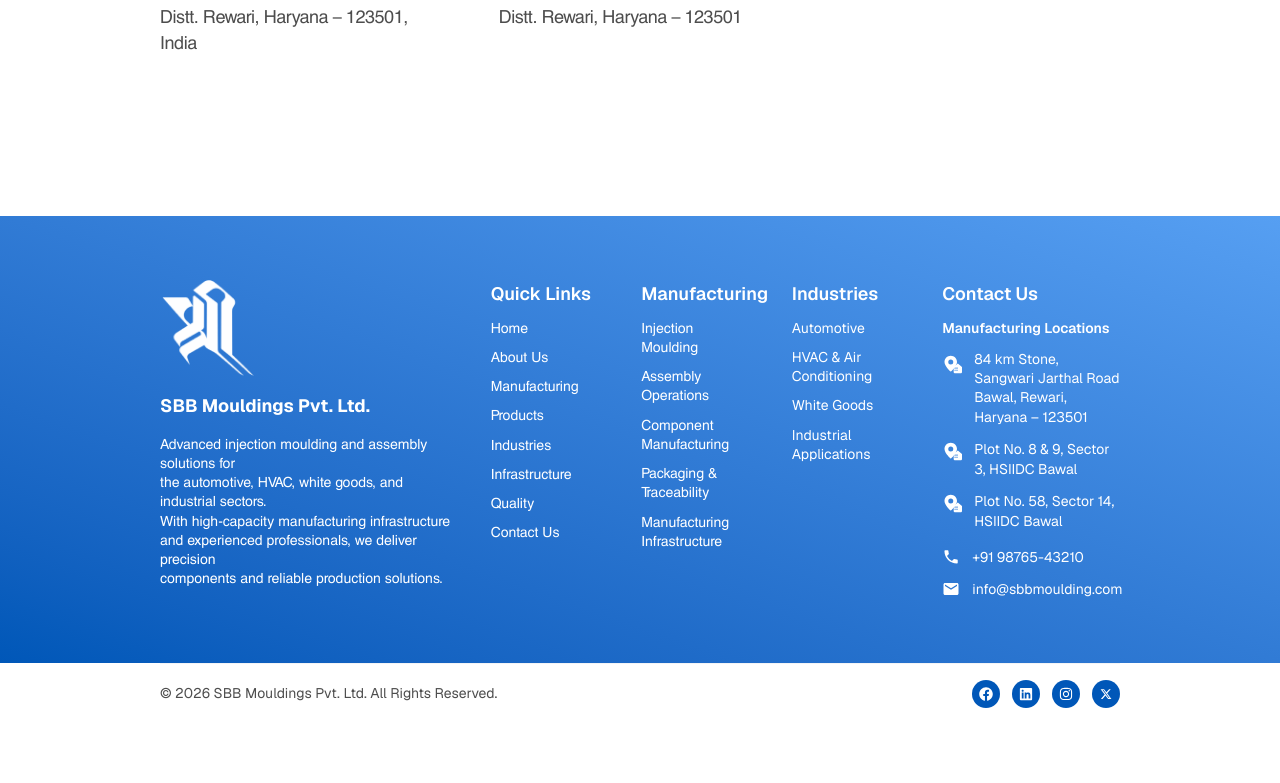
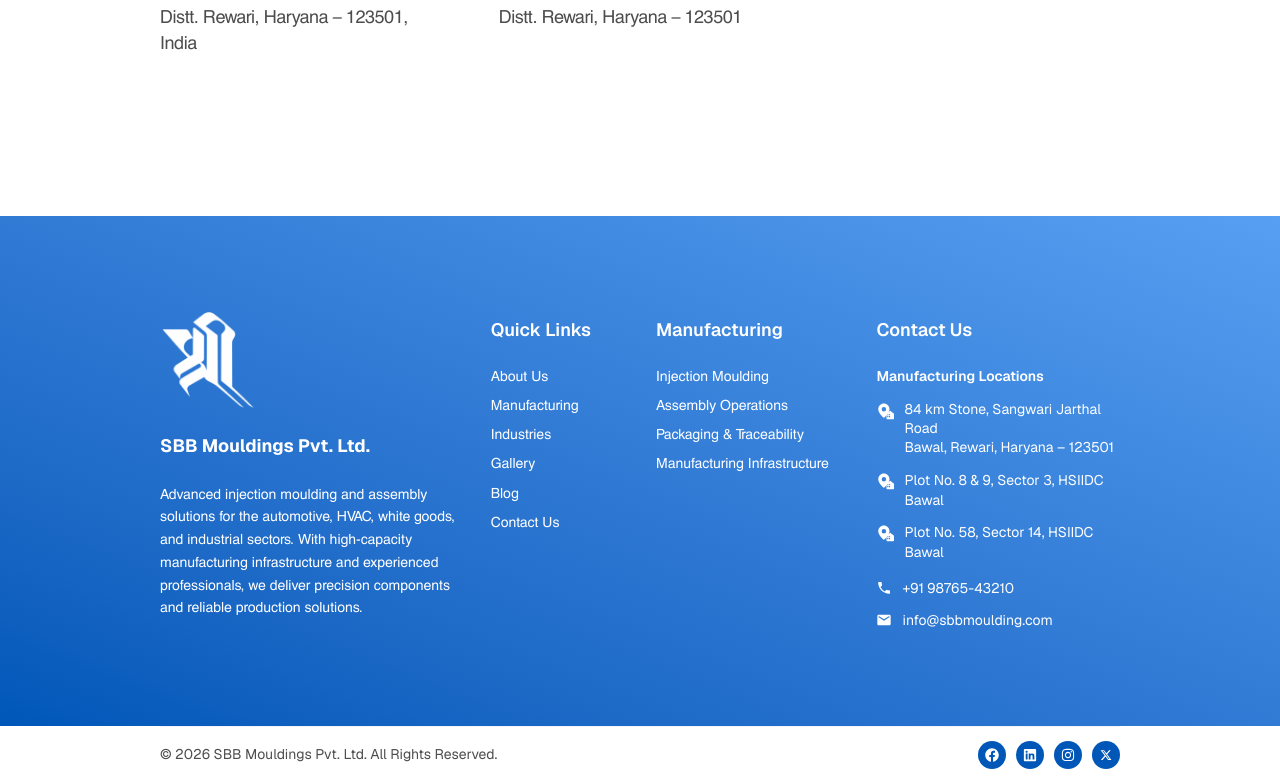
Before and after one commit to Chandail-Kajal/sbb-modulings, a Next.js app: page /contact-us in a window 1280 px wide. Shown: the part 1832-2615 px from the top of the page. Before the commit the page ends 2556 px from the top, so only its background shows below. Built offline with nearby package versions, Linux system fonts and the light colour scheme; a web font is replaced by a local one.

Commit message:
footer changes

```diff
--- a/src/components/Footer.tsx
+++ b/src/components/Footer.tsx
@@ -17,49 +17,43 @@
 
 export const Footer = () => {
   return (
-    <footer className="w-full flex flex-col ">
+    <footer className="w-full flex flex-col">
       <div className="w-full bg-linear-to-bl from-primary-light to-primary text-white">
-        <div className="section-container lg:py-16 sm:py-12 py-8">
-          <div className="grid grid-cols-1 md:grid-cols-2 lg:grid-cols-12 gap-10 lg:gap-8">
-            <div className="lg:col-span-4 flex flex-col gap-4">
-              <div className="flex items-center gap-3">
+        {/* Adjusted vertical padding and wide letterbox spacing */}
+        <div className="section-container py-14 sm:py-16 lg:py-20 xl:py-24">
+          <div className="grid grid-cols-1 md:grid-cols-2 lg:grid-cols-12 gap-10 lg:gap-6 xl:gap-8 2xl:gap-12 items-start">
+
+            {/* Left Column: Logo + Company Info */}
+            <div className="lg:col-span-4 xl:col-span-4 flex flex-col gap-5 lg:gap-6">
+              <div className="flex items-center">
                 <Image
                   src="/shree_logo_white.png"
                   alt="SBB Logo"
                   width={150}
                   height={150}
-                  className="object-contain h-24 w-24"
+                  className="object-contain h-20 w-20 sm:h-24 sm:w-24"
                 />
               </div>
               <h3 className="text-fluid-24 font-bold">
                 SBB Mouldings Pvt. Ltd.
               </h3>
-              <p className="text-fluid-16 font-ce  text-primary-foreground leading-snug max-w-md">
-                Advanced injection moulding and assembly solutions for<br/> the
-                automotive, HVAC, white goods, and industrial sectors.<br/> With
-                high-capacity manufacturing infrastructure and experienced
-                professionals, we deliver precision <br/>components and reliable
-                production solutions.
+              <p className="text-fluid-16 font-ce text-primary-foreground leading-relaxed max-w-sm">
+                Advanced injection moulding and assembly solutions for the automotive, HVAC, white goods, and industrial sectors. With high-capacity manufacturing infrastructure and experienced professionals, we deliver precision components and reliable production solutions.
               </p>
             </div>
 
-            <div className="grid lg:col-span-8 lg:grid-cols-9 md:grid-cols-2 sm:grid-cols-1 gap-12">
-              <div className="lg:col-span-2 flex flex-col gap-2">
-                <h4 className="text-fluid-24 font-semibold mb-1 text-primary-foreground">
+            {/* Right Columns: Adjusted 12-column grid distribution for accurate spacing */}
+            <div className="grid lg:col-span-8 xl:col-span-8 lg:grid-cols-12 md:grid-cols-2 sm:grid-cols-1 gap-8 lg:gap-6 xl:gap-8 pt-1">
+
+              {/* Quick Links (lg:col-span-3) */}
+              <div className="lg:col-span-3 flex flex-col gap-5 lg:gap-6">
+                <h4 className="text-fluid-24 font-semibold text-primary-foreground">
                   Quick Links
                 </h4>
                 <ul className="flex flex-col gap-2.5 text-fluid-16 leading-snug text-primary-foreground tracking-normal font-ce">
                   <li>
                     <Link
-                      href="#"
-                      className="hover:text-white transition-colors"
-                    >
-                      Home
-                    </Link>
-                  </li>
-                  <li>
-                    <Link
-                      href="#"
+                      href="/about-us"
                       className="hover:text-white transition-colors"
                     >
                       About Us
@@ -78,14 +72,6 @@
                       href="#"
                       className="hover:text-white transition-colors"
                     >
-                      Products
-                    </Link>
-                  </li>
-                  <li>
-                    <Link
-                      href="#"
-                      className="hover:text-white transition-colors"
-                    >
                       Industries
                     </Link>
                   </li>
@@ -94,7 +80,7 @@
                       href="#"
                       className="hover:text-white transition-colors"
                     >
-                      Infrastructure
+                      Gallery
                     </Link>
                   </li>
                   <li>
@@ -102,7 +88,7 @@
                       href="#"
                       className="hover:text-white transition-colors"
                     >
-                      Quality
+                      Blog
                     </Link>
                   </li>
                   <li>
@@ -116,8 +102,9 @@
                 </ul>
               </div>
 
-              <div className="lg:col-span-2 flex flex-col gap-2">
-                <h4 className="text-fluid-24 font-semibold mb-1 text-primary-foreground">
+              {/* Manufacturing (lg:col-span-4) */}
+              <div className="lg:col-span-4 flex flex-col gap-5 lg:gap-6">
+                <h4 className="text-fluid-24 font-semibold text-primary-foreground">
                   Manufacturing
                 </h4>
                 <ul className="flex flex-col gap-2.5 text-fluid-16 leading-snug text-primary-foreground font-ce">
@@ -142,14 +129,6 @@
                       href="#"
                       className="hover:text-white transition-colors"
                     >
-                      Component Manufacturing
-                    </Link>
-                  </li>
-                  <li>
-                    <Link
-                      href="#"
-                      className="hover:text-white transition-colors"
-                    >
                       Packaging & Traceability
                     </Link>
                   </li>
@@ -164,55 +143,18 @@
                 </ul>
               </div>
 
-              <div className="lg:col-span-2 flex flex-col gap-2">
-                <h4 className="text-fluid-24 font-semibold mb-1 text-primary-foreground">Industries</h4>
-                <ul className="flex flex-col gap-2.5 text-fluid-16 leading-snug text-primary-foreground">
-                  <li>
-                    <Link
-                      href="#"
-                      className="hover:text-white transition-colors"
-                    >
-                      Automotive
-                    </Link>
-                  </li>
-                  <li>
-                    <Link
-                      href="#"
-                      className="hover:text-white transition-colors"
-                    >
-                      HVAC & Air Conditioning
-                    </Link>
-                  </li>
-                  <li>
-                    <Link
-                      href="#"
-                      className="hover:text-white transition-colors"
-                    >
-                      White Goods
-                    </Link>
-                  </li>
-                  <li>
-                    <Link
-                      href="#"
-                      className="hover:text-white transition-colors"
-                    >
-                      Industrial Applications
-                    </Link>
-                  </li>
-                </ul>
-              </div>
-
-              <div className="lg:col-span-3 flex flex-col gap-2">
-                <h4 className="text-fluid-24 font-semibold mb-1 text-primary-foreground">Contact Us</h4>
-                <div className="flex flex-col gap-3 text-fluid-16 leading-snug text-primary-foreground">
-                  <span className="font-semibold  text-primary-foreground">
+              {/* Contact Us (lg:col-span-5) */}
+              <div className="lg:col-span-5 flex flex-col gap-5 lg:gap-6">
+                <h4 className="text-fluid-24 font-semibold text-primary-foreground">Contact Us</h4>
+                <div className="flex flex-col gap-3.5 text-fluid-16 leading-snug text-primary-foreground">
+                  <span className="font-semibold text-primary-foreground">
                     Manufacturing Locations
                   </span>
 
                   <div className="flex flex-col gap-3 text-white text-sm">
                     {/* Location 1 */}
-      <div className="flex items-start gap-3">
-        <SolidLocationBuildingIcon className="shrink-0 mt-1" size={20} />
+                    <div className="flex items-start gap-2.5">
+                      <SolidLocationBuildingIcon className="shrink-0 mt-0.5" size={18} />
                       <span className="leading-snug">
                         84 km Stone, Sangwari Jarthal Road<br />
                         Bawal, Rewari, Haryana – 123501
@@ -220,39 +162,42 @@
                     </div>
 
                     {/* Location 2 */}
-      <div className="flex items-start gap-3">
-        <SolidLocationBuildingIcon className="shrink-0 mt-0.5" size={20} />
+                    <div className="flex items-start gap-2.5">
+                      <SolidLocationBuildingIcon className="shrink-0 mt-0.5" size={18} />
                       <span>Plot No. 8 & 9, Sector 3, HSIIDC Bawal</span>
                     </div>
 
                     {/* Location 3 */}
-      <div className="flex items-start gap-3">
-        <SolidLocationBuildingIcon className="shrink-0 mt-0.5" size={20} />
+                    <div className="flex items-start gap-2.5">
+                      <SolidLocationBuildingIcon className="shrink-0 mt-0.5" size={18} />
                       <span>Plot No. 58, Sector 14, HSIIDC Bawal</span>
                     </div>
 
                     {/* Phone */}
-      <div className="flex items-center gap-3 pt-1">
-        <SolidPhoneIcon className="shrink-0" size={18} />
+                    <div className="flex items-center gap-2.5 pt-1">
+                      <SolidPhoneIcon className="shrink-0" size={16} />
                       <span>+91 98765-43210</span>
                     </div>
 
                     {/* Email */}
-      <div className="flex items-center gap-3">
-        <SolidMailIcon className="shrink-0" size={18} />
+                    <div className="flex items-center gap-2.5">
+                      <SolidMailIcon className="shrink-0" size={16} />
                       <span>info@sbbmoulding.com</span>
                     </div>
                   </div>
                 </div>
               </div>
+
             </div>
           </div>
         </div>
       </div>
-      <div className="bg-white section-container text-text-secondary py-4  border-t border-gray-100">
+
+      {/* Bottom Sub-Footer Bar */}
+      <div className="bg-white section-container text-text-secondary py-3.5 border-t border-gray-100">
         <div className="mx-auto flex flex-col sm:flex-row justify-between items-center gap-4 text-fluid-16">
           <p>© 2026 SBB Mouldings Pvt. Ltd. All Rights Reserved.</p>
-          <div className="flex items-center gap-3">
+          <div className="flex items-center gap-2.5">
             <Link
               href="#"
               aria-label="Facebook"
```
Lines whose indentation alone changed are shown as unchanged.
